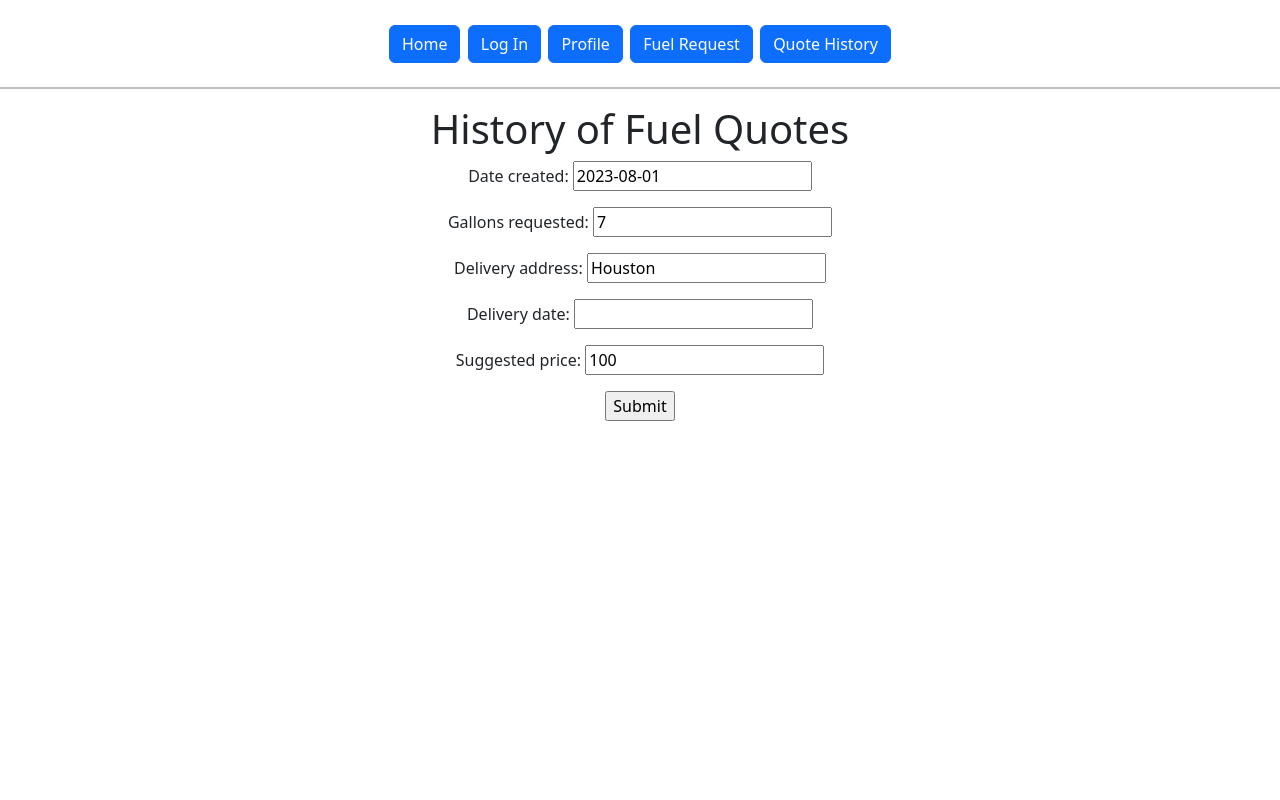
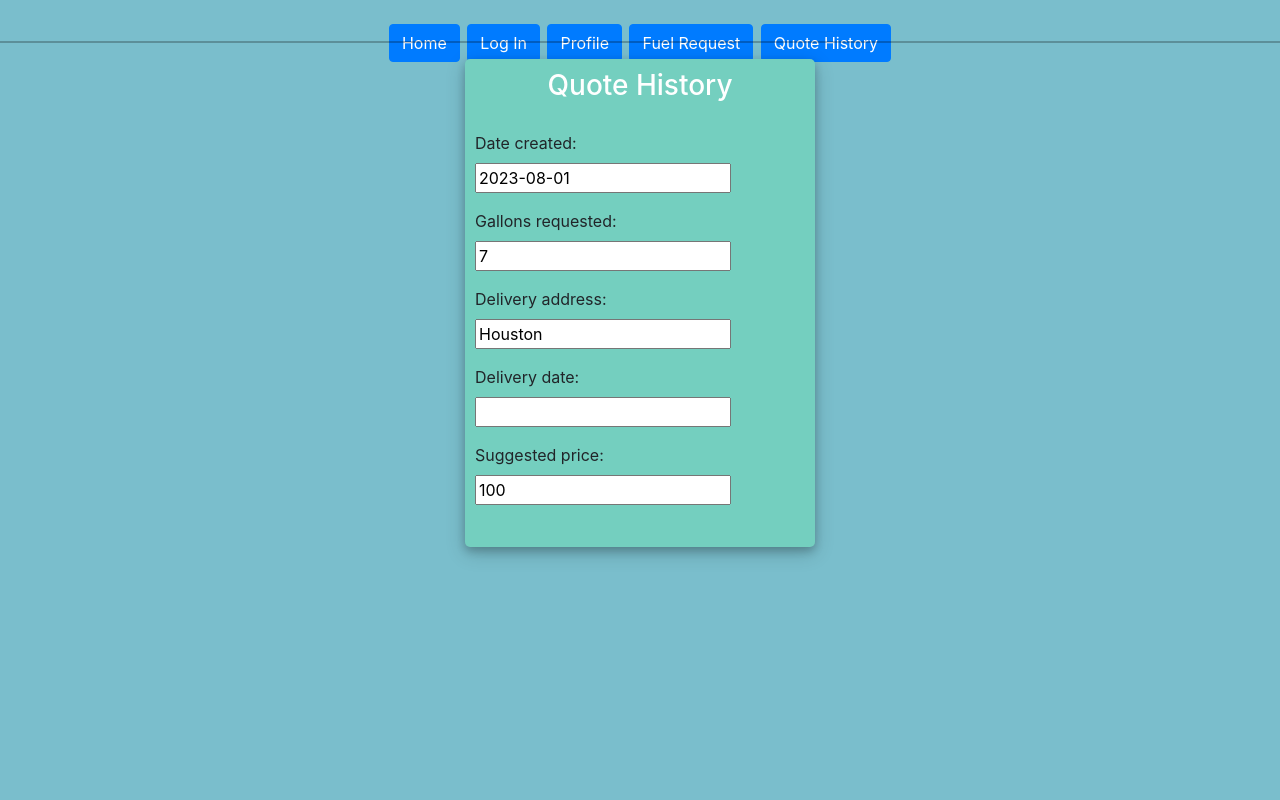
Before and after one commit to Aarr0w/COSC-4353-Group-17, a Django app: page /fuel_history/ in a window 1280 px wide. Run offline with Django 4.2, Linux system fonts and the light colour scheme; some libraries are stand-ins or nearby versions.

Commit message:
Updated fields to fuel history and added consistent styles from other pages

```diff
--- a/quotes/templates/fuel_request_history.html
+++ b/quotes/templates/fuel_request_history.html
@@ -5,12 +5,92 @@ Quote History
 {% endblock %}
 
 {%block content%}
-<center>
-<h1>History of Fuel Quotes</h1>
-    <form action="" method="post">
-        {%csrf_token%}
-        {{form.as_p}}
-        <input type="submit">
-    </form>
-</center>
+<!DOCTYPE html>
+<html>
+
+<head>
+	<title>Login</title>
+	<link rel="stylesheet" href="https://stackpath.bootstrapcdn.com/bootstrap/4.1.3/css/bootstrap.min.css" integrity="sha384-MCw98/SFnGE8fJT3GXwEOngsV7Zt27NXFoaoApmYm81iuXoPkFOJwJ8ERdknLPMO" crossorigin="anonymous">
+	<script src="https://ajax.googleapis.com/ajax/libs/jquery/3.3.1/jquery.min.js"></script>
+	<link rel="stylesheet" href="https://use.fontawesome.com/releases/v5.6.1/css/all.css" integrity="sha384-gfdkjb5BdAXd+lj+gudLWI+BXq4IuLW5IT+brZEZsLFm++aCMlF1V92rMkPaX4PP" crossorigin="anonymous">
+
+	<style>
+		body,
+		html {
+			margin: 0;
+			padding: 0;
+			height: 100%;
+			background: #7abecc !important;
+		}
+		.user_card {
+			width: 350px;
+			margin-top: auto;
+			margin-bottom: auto;
+			background: #74cfbf;
+			position: relative;
+			display: flex;
+			justify-content: center;
+			flex-direction: column;
+			padding: 10px;
+			box-shadow: 0 4px 8px 0 rgba(0, 0, 0, 0.2), 0 6px 20px 0 rgba(0, 0, 0, 0.19);
+			-webkit-box-shadow: 0 4px 8px 0 rgba(0, 0, 0, 0.2), 0 6px 20px 0 rgba(0, 0, 0, 0.19);
+			-moz-box-shadow: 0 4px 8px 0 rgba(0, 0, 0, 0.2), 0 6px 20px 0 rgba(0, 0, 0, 0.19);
+			border-radius: 5px;
+
+		}
+
+		.form_container {
+			margin-top: 20px;
+		}
+
+		#form-title{
+			color: #fff;
+		}
+		.login_btn {
+			width: 100%;
+			background: #33ccff !important;
+			color: white !important;
+		}
+		.login_btn:focus {
+			box-shadow: none !important;
+			outline: 0px !important;
+		}
+		.login_container {
+			padding: 0 2rem;
+		}
+		.input-group-text {
+			background: #f7ba5b !important;
+			color: white !important;
+			border: 0 !important;
+			border-radius: 0.25rem 0 0 0.25rem !important;
+		}
+		.input_user,
+		.input_pass:focus {
+			box-shadow: none !important;
+			outline: 0px !important;
+		}
+
+	</style>
+
+</head>
+<body>
+    <div class = "container h-1000 ">
+    <div class = "d-flex justify-content-center h-1000">
+        <div class = "user_card">
+            <div class = "d-flex justify-content-center">
+                <h3 id = "form-title">Quote History</h3>
+
+            </div>
+            <div class = "d-flex justify-content-center form_container">
+                <form method = "POST" action = "">
+                    {% csrf_token %}
+                        {{form.as_p}}
+                        </form>
+            </div>
+
+        </div>
+    </div>
+    </div>
+</body>
+
 {% endblock %}
```
